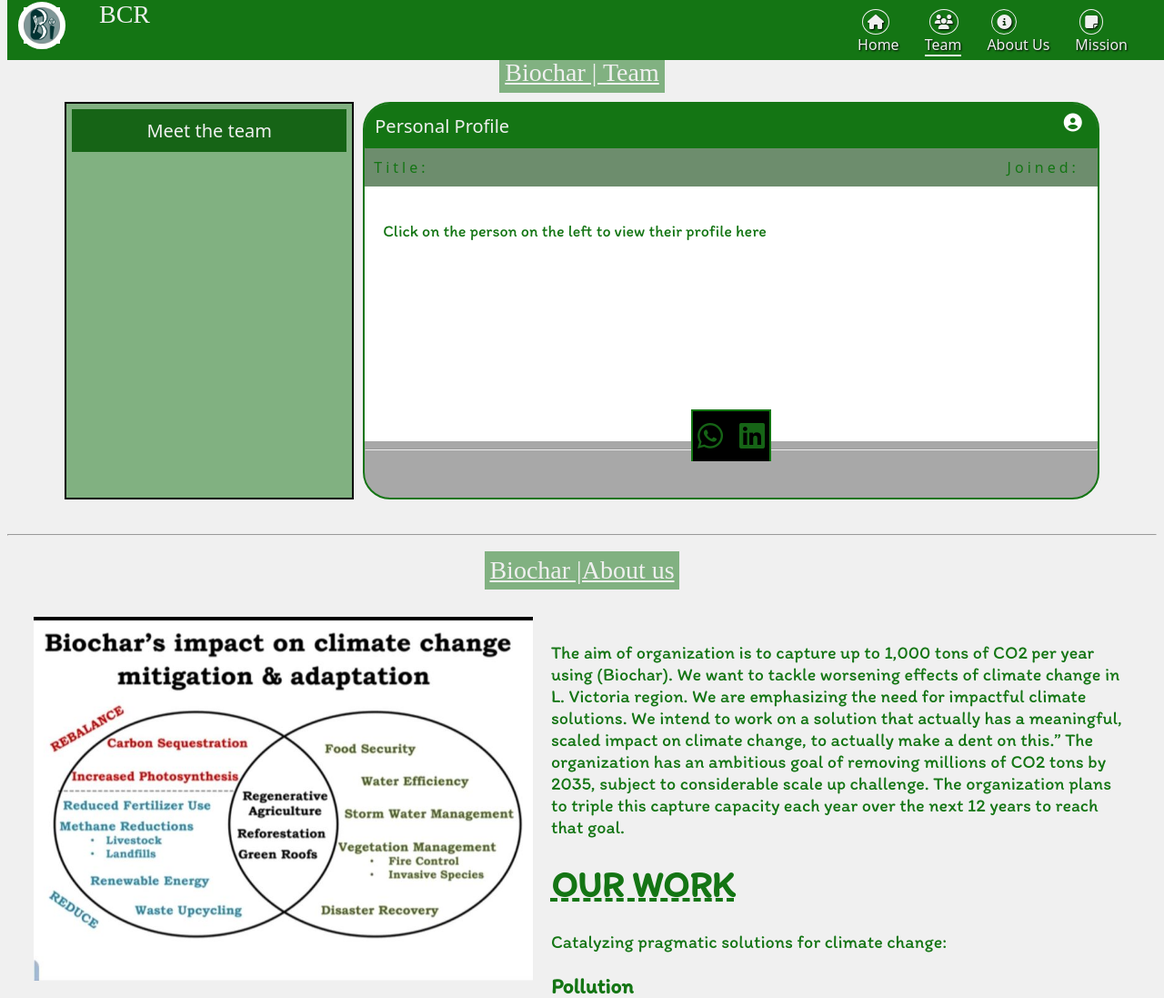
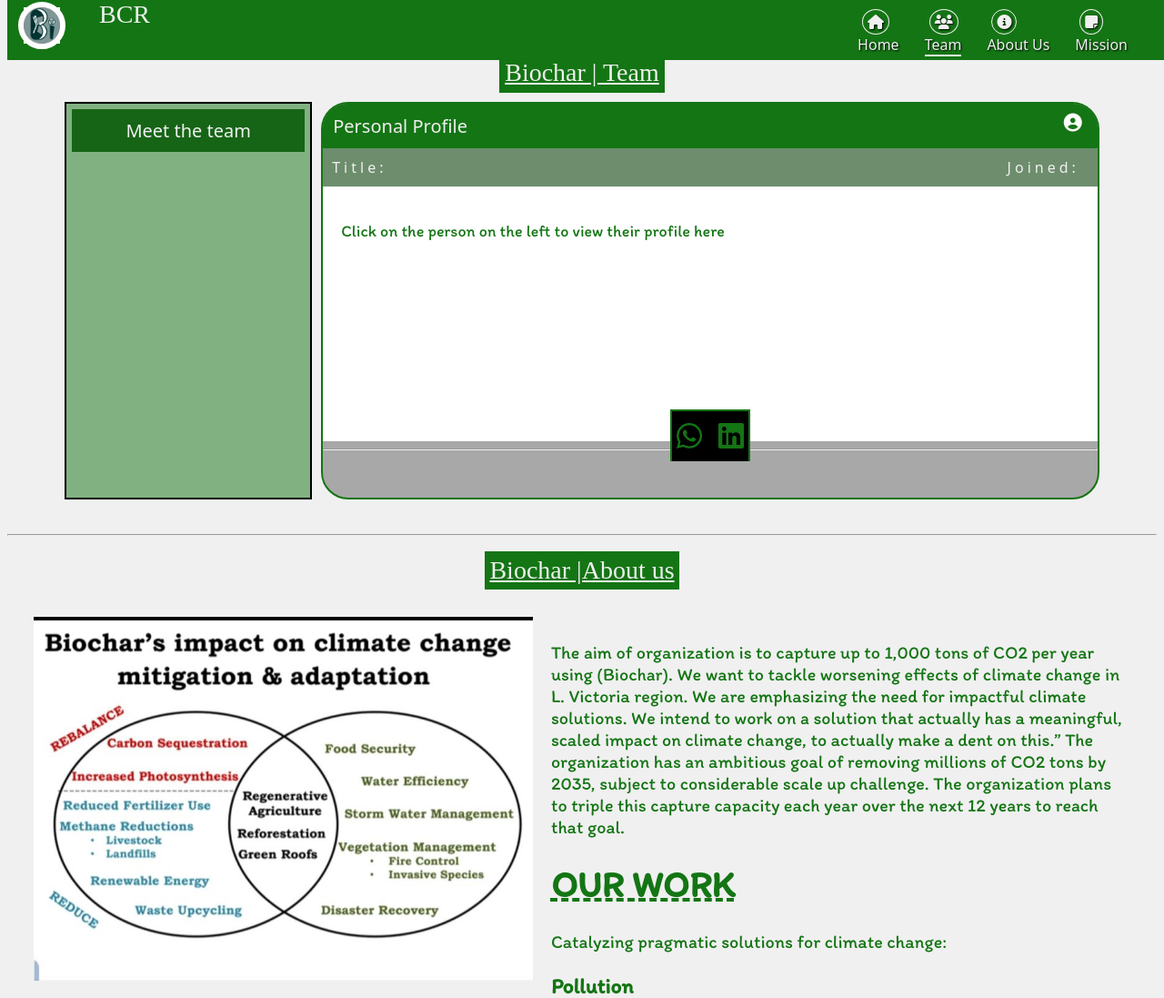
Before and after one commit to Felix-whitesean/bcr, a PHP site: page /team.php in a window 1280 px wide. Shown: the top 1097 px of the page at 91% size. Run offline with PHP 8.4, Linux system fonts and the light colour scheme; data that the repository does not hold is empty; some libraries are stand-ins or nearby versions; some web fonts are replaced.

Commit message:
Names width

```diff
--- a/team.css
+++ b/team.css
@@ -19,7 +19,7 @@ body{
 }
 .about .aboutTitle, .section1Title{
     color: var(--primary-background);
-    background: var(--secondary-background-with-opacity);
+    background: var(--secondary-background);
     padding: 6px;
     text-decoration: underline;
     width: fit-content;
@@ -43,7 +43,7 @@ body{
     padding: 6px;
     display: flex;
     flex-direction: column;
-    max-width: 25vw;
+    max-width: 20vw;
     text-overflow: ellipsis;
     white-space: nowrap;
 }
@@ -65,7 +65,6 @@ body{
 .team .teamNames .names{
     overflow-y: auto;
     font-family: var(--medium-text);
-    max-width: 8vw;
 }
 .team .teamNames .names p{
     padding: 3px;
@@ -141,7 +140,7 @@ body{
     background: rgb(0, 0, 0, .8);
     border-radius: 30px;
     padding: 12px;
-    width: 8px;
+    width: 5px;
 }
 .team .teamNames .names::-webkit-scrollbar-thumb, .aboutPerson::-webkit-scrollbar-thumb{
     border-radius: 30px;
@@ -161,7 +160,6 @@ body{
     list-style: none;
     padding: 8px 5px;
     padding-top: 9px;
-    color: rgb(22, 100, 22);
     font-size: 32px;
 }
 .personalSocials a i{
@@ -200,6 +198,7 @@ body{
     display: flex;
     white-space: nowrap;
     gap: 10px;
+    color: var(--primary-background);
 }
 .persontitle p, .joined p{
     margin-top: -1px;
```
